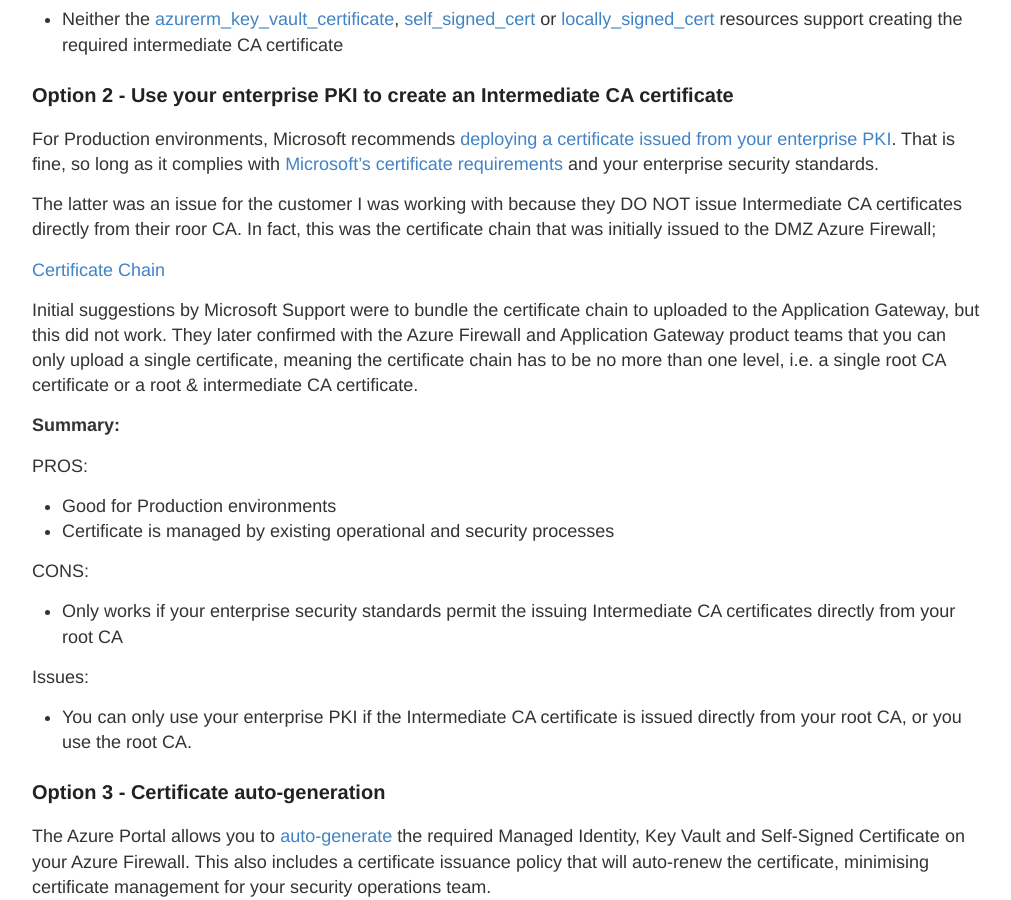
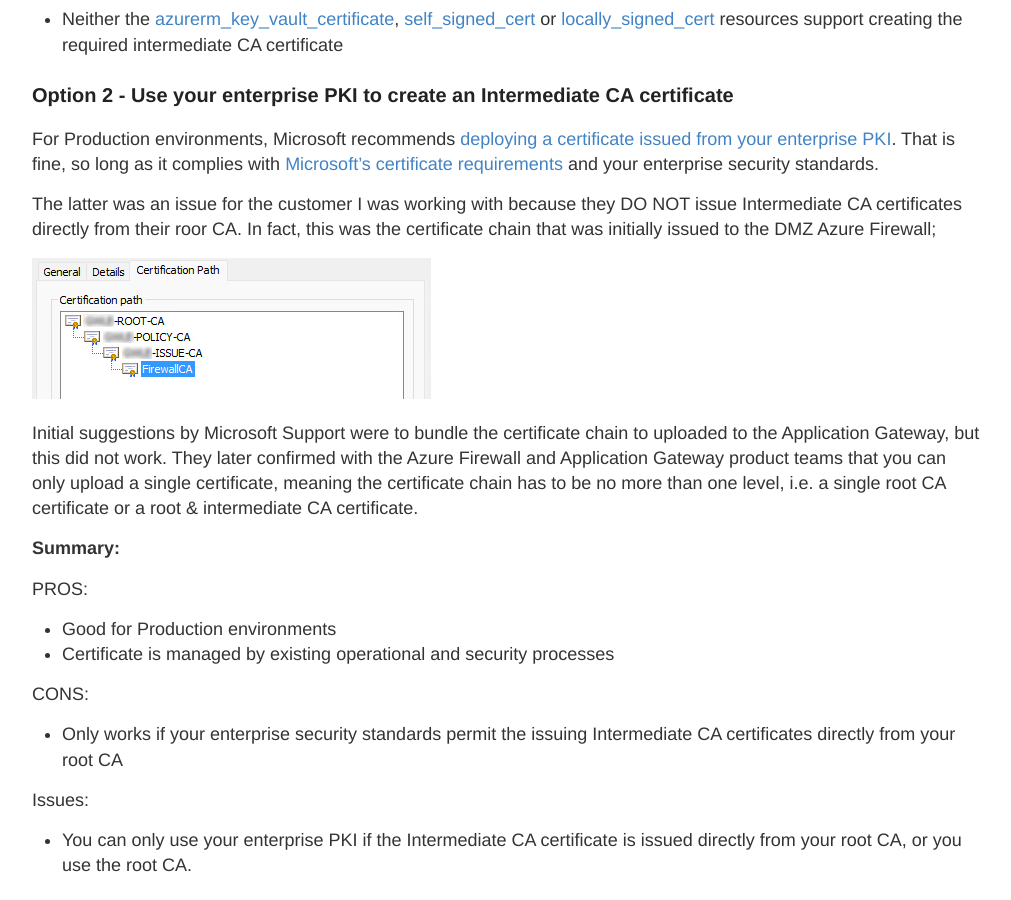
Before and after one commit to philipstreet/philipstreet.github.io, a Jekyll site: the page built from _posts/2024-03-26-TLS Inspection-for-DMZ-Azure-Application-Gateway-and-Azure-Firewall.md, in a window 1280 px wide and 900 px high, scrolled down 2343 px. Shown: the whole window, without its empty margins (133-1144 px from the left). Built offline with Jekyll 4.4.1, drawn with Linux system fonts in a browser that asks for light colours.

Commit message:
Update image link

```diff
--- a/_posts/2024-03-26-TLS Inspection-for-DMZ-Azure-Application-Gateway-and-Azure-Firewall.md
+++ b/_posts/2024-03-26-TLS Inspection-for-DMZ-Azure-Application-Gateway-and-Azure-Firewall.md
@@ -71,7 +71,7 @@
 
 The latter was an issue for the customer I was working with because they DO NOT issue Intermediate CA certificates directly from their roor CA. In fact, this was the certificate chain that was initially issued to the DMZ Azure Firewall;
 
-[Certificate Chain](/images/2024-03-26-cert-chain.png)
+![Certificate Chain](/images/2024-03-26-cert-chain.png)
 
 Initial suggestions by Microsoft Support were to bundle the certificate chain to uploaded to the Application Gateway, but this did not work. They later confirmed with the Azure Firewall and Application Gateway product teams that you can only upload a single certificate, meaning the certificate chain has to be no more than one level, i.e. a single root CA certificate or a root & intermediate CA certificate.
 
```
